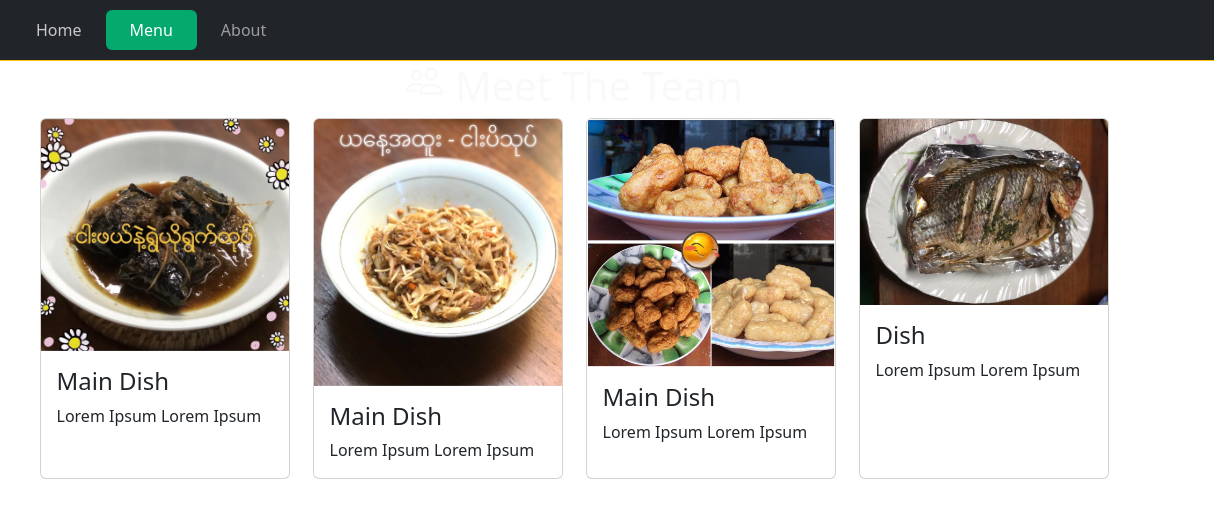
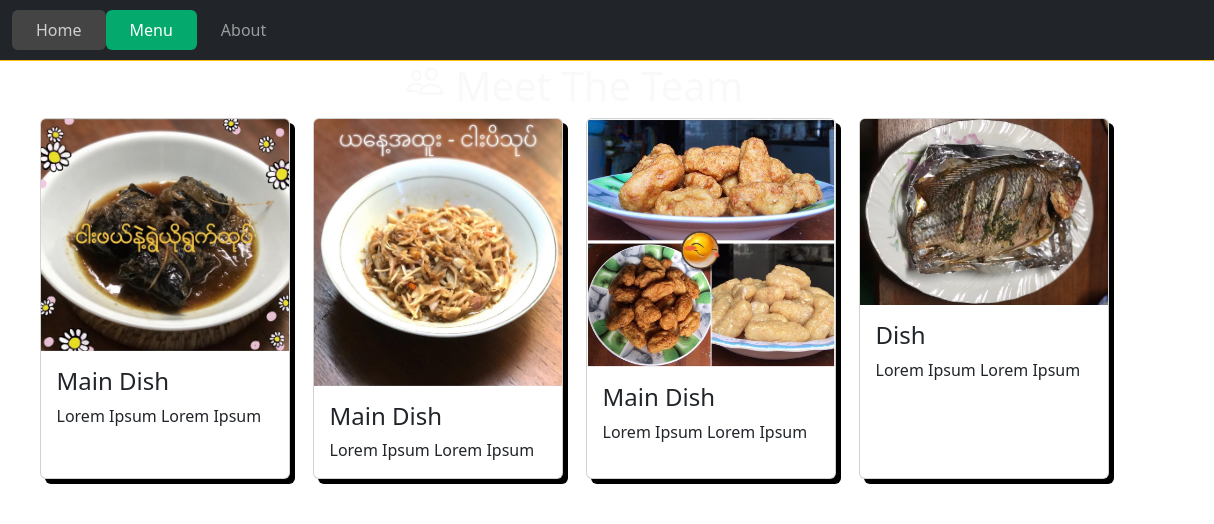
Before and after one commit to NyanKaungSet/Fresh_Mobile_Mart, a plain HTML site: page assets/pages/menu.html in a window 1280 px wide. In both pictures the pointer is over the link "Home". Shown: the top 524 px of the page, 66-1280 px from the left. Drawn offline with nearby package versions, Linux system fonts and the light colour scheme.

Commit message:
Shadow added

```diff
--- a/assets/css/style.css
+++ b/assets/css/style.css
@@ -18,3 +18,9 @@
 .active {
     background-color: #04AA6D;
 }
+.nav-link:hover{
+    background-color: #444;
+}
+.table,.card{
+    box-shadow: 5px 5px #000;
+}
```
